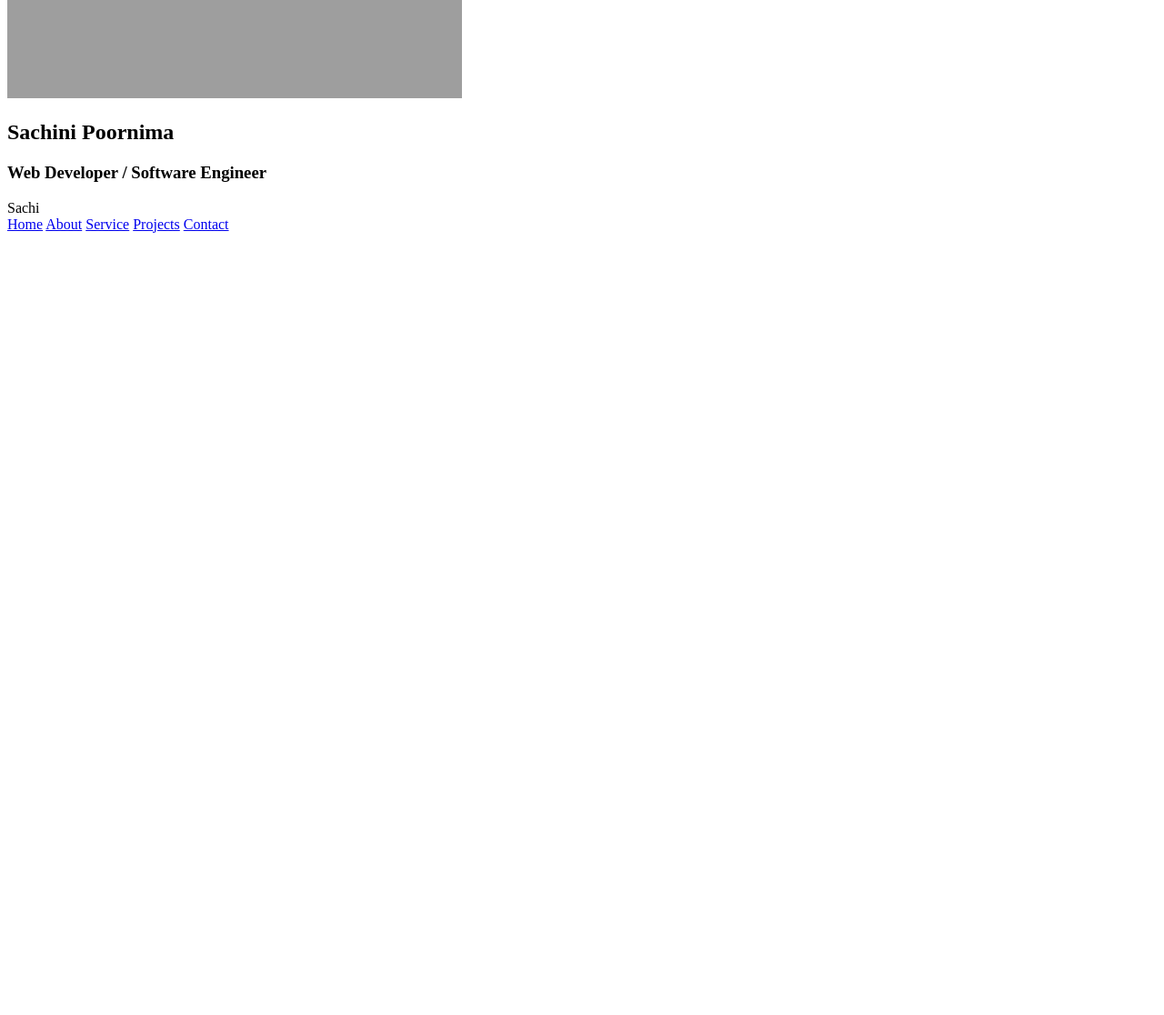
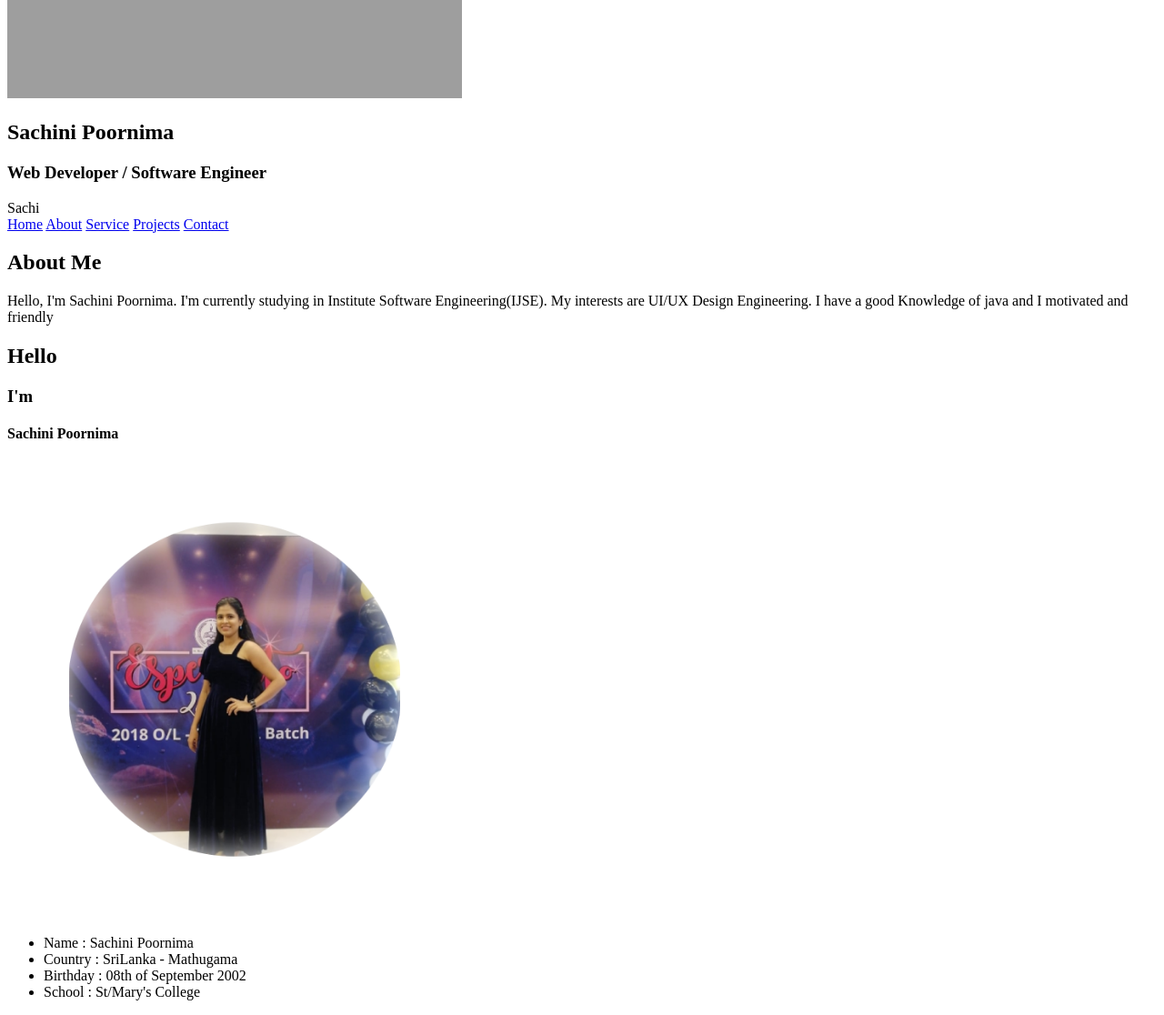
Before and after one commit to sachini2002/Portfolio_1, a plain HTML site: page Working/Main.HTML.html in a window 1280 px wide. Shown: the part 500-1616 px from the top of the page at 91% size. Before the commit the page ends 800 px from the top, so only its background shows below. Drawn offline with Linux system fonts and the light colour scheme; grey boxes are pictures that could not be loaded.

Commit message:
about me done

```diff
--- a/Working/Main.HTML.html
+++ b/Working/Main.HTML.html
@@ -30,7 +30,7 @@
     </section>
 
 <!--header-->
-<header>
+    <header>
 <!--left side-->
     <div>
         <a>Sachi</a>
@@ -47,6 +47,48 @@
 
 </header>
 
+<!--about me section 1-->
+    <section>
+        <div>
+<!--Left Details-->
+        <div>
+            <h1>About Me</h1>
+            <p> Hello, I'm Sachini Poornima. I'm currently studying in Institute Software Engineering(IJSE). My interests are UI/UX Design Engineering. I have a good Knowledge of java and I motivated and friendly</p>
+            <h2> Hello</h2>
+            <h3>I'm</h3>
+            <h4>Sachini Poornima</h4>
+        </div>
+
+<!--My Image-->
+        <div>
+            <img src="../Assets/My%20img.png" alt="My Image" width="500" height="500" >
+        </div>
+
+<!--My Details-->
+        <div>
+            <ul>
+                <li> <span>  Name : </span>
+                    <span> Sachini Poornima </span>
+                </li>
+
+                <li> <span>  Country : </span>
+                    <span> SriLanka - Mathugama </span>
+                </li>
+
+                <li> <span>  Birthday : </span>
+                    <span> 08th of September 2002 </span>
+                </li>
+
+                <li> <span>  School :  </span>
+                    <span>  St/Mary's College </span>
+                </li>
+
+            </ul>
+        </div>
+        </div>
+    </section>
+
+
 
 
 
```
Also changed, not shown: Assets/My img.png (added).
